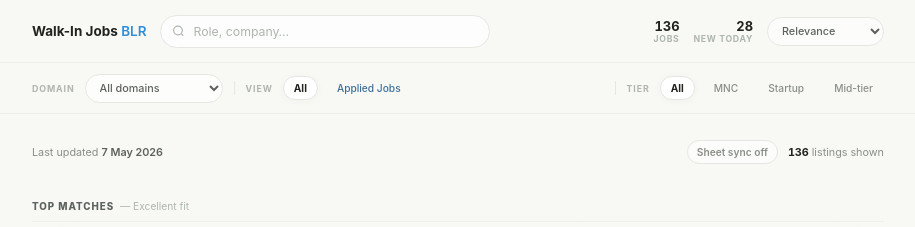
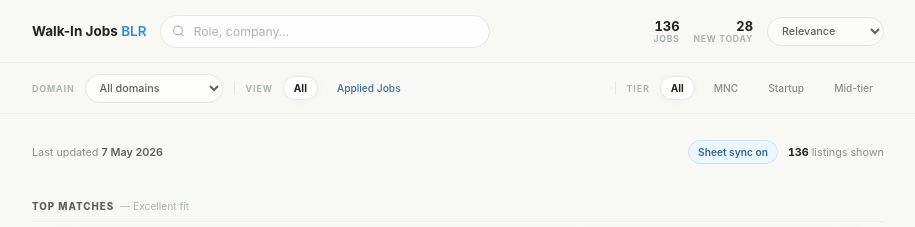
Before and after one commit to Akshay-dot-P/Walk-in-Job-Alert, a plain HTML site: page docs/index.html in a window 1280 px wide. Shown: the top 227 px of the page, without its empty margins (182-1097 px from the left). Drawn offline with Linux system fonts and the light colour scheme.

Commit message:
Update index.html

```diff
--- a/docs/index.html
+++ b/docs/index.html
@@ -305,7 +305,7 @@ const JOBS = [{"job_title": "SOC Analyst", "company": "BitGo (MNC)", "domain": "
 
 const APPLIED_STORE_KEY = 'cyberjobs-applied-v1';
 const SHEET_SYNC_URL_STORE_KEY = 'cyberjobs-sheet-sync-url';
-const SHEETS_MARK_APPLIED_URL = ''; // Paste your deployed Google Apps Script Web App URL here, or use the Sheet sync button on the page.
+const SHEETS_MARK_APPLIED_URL = 'https://script.google.com/macros/s/AKfycbyuS_0duwwxnL4J2RcorwfpQ3eQUBZJcIqha4lP8yLSf-acsjb7KOODnWXzfFKrVjAn/exec'; // Paste your deployed Google Apps Script Web App URL here, or use the Sheet sync button on the page.
 
 function loadAppliedKeys(){
   try{ return new Set(JSON.parse(localStorage.getItem(APPLIED_STORE_KEY) || '[]')); }
```
